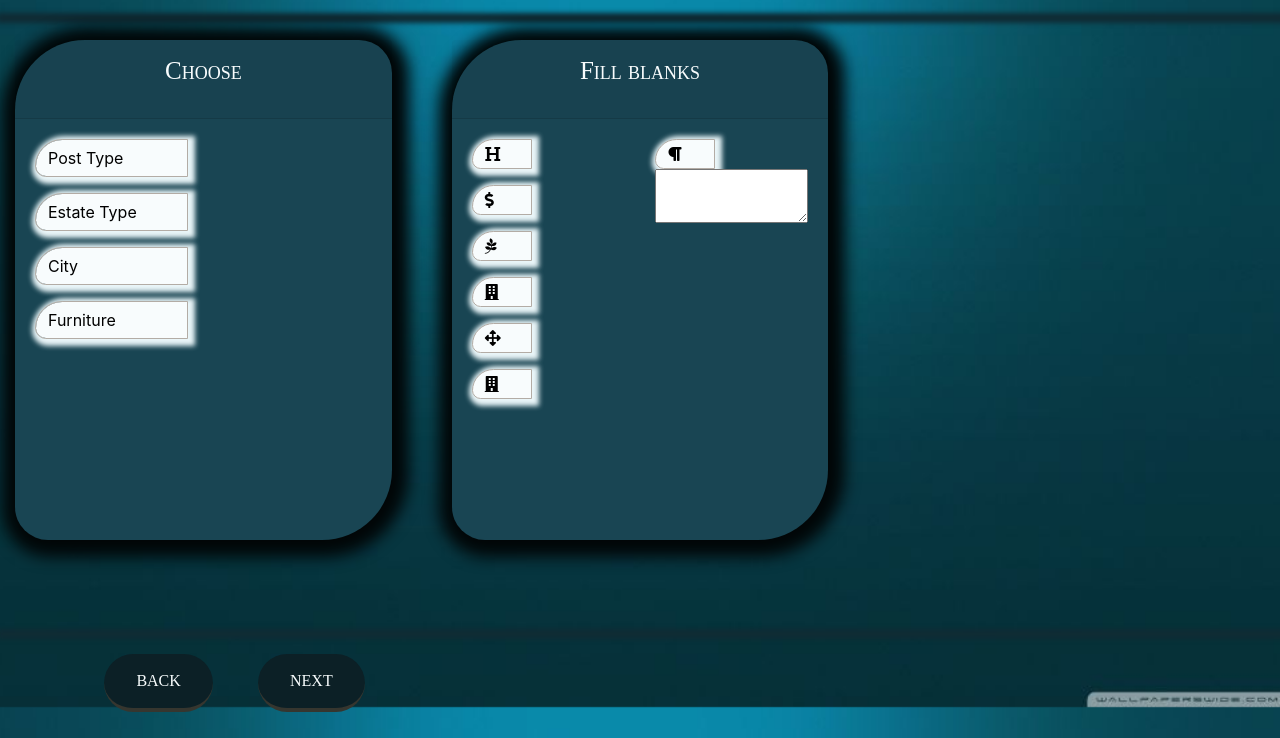
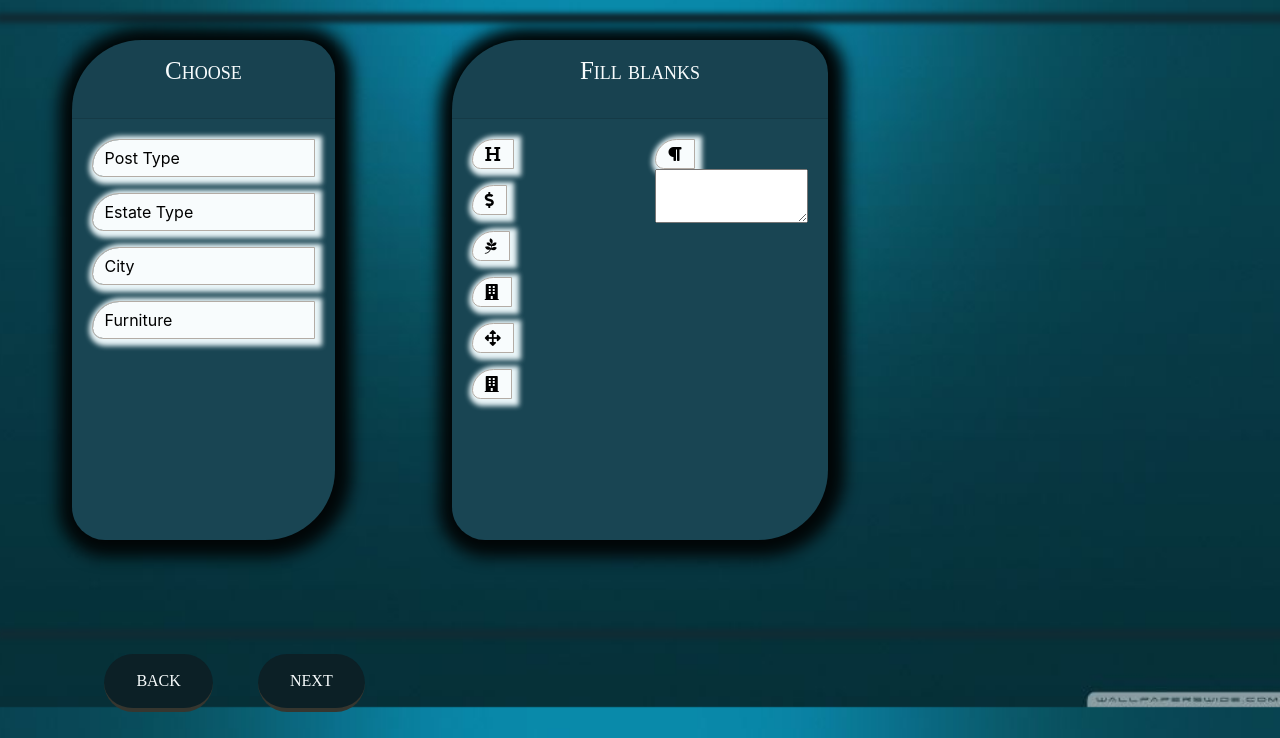
Before and after one commit to egesaray/RealEstateListingSite, a Django app: template main/templates/main/createpost.html in a window 1280 px wide, after a click on "NEXT". Shown: the part 93-831 px from the top of the page. Run offline with Django 3.2, Linux system fonts and the light colour scheme; the template is opened without the code that fills it: most values are stand-ins (such as "Sample title", 1, 10 or a date in 2020); form fields are guessed from the names that the template uses; some libraries are stand-ins or nearby versions.

Commit message:
createpost
css repaer

```diff
--- a/main/templates/main/createpost.html
+++ b/main/templates/main/createpost.html
@@ -45,14 +45,19 @@
 
         .cardR{
           height: 500px;
-          width: 450px;
+          width: 70%;
           background-color:#194553 !important;
           box-shadow: 2px 2px 15px 15px #020708;
           border-radius: 70px 33px;
+    }
+            .cardR2{
+          height: 500px;
+          width: 100%;
+          background-color:#194553 !important;
+          box-shadow: 2px 2px 15px 15px #020708;
+          border-radius: 70px 33px;
+    }
 
-
-
-    }
 
         .rightb{
            position: absolute;
@@ -117,21 +122,21 @@
             background-color: #f8fcfd;
             color: black;
             border-radius: 50px 20px;
-            min-width: 60px;
+
         }
 
         .form-control{
           background-color: #f8fcfd;
           color: black;
           border:1px solid #b3aca5;
-
+          width: 100%;
         }
 
 
 
         .desdiv{
                     max-height: 370px;
-                    min-height: 255px;
+                    min-height: 307px;
         }
 
 
@@ -152,7 +157,7 @@
              box-shadow: 2px 2px 5px 5px #e9f5f8;
              cursor:pointer;
              border-radius: 50px 20px;
-             min-width: 140px;
+
 
         }
 
@@ -318,7 +323,7 @@
 
                                 {% csrf_token %}
                                  <div class="row">
-                        <div class="col-md-6">
+                        <div class="col-md-12">
 
                                   <div class="input-group form-group">
                                   <label   class="form-control input-group form-group bg" >Post Type</label>
@@ -363,7 +368,7 @@
         <div class="col-md-4 ele" id="step2" >
             <div class="container">
                 <div class="d-flex justify-content-center h-100">
-                    <div class="cardR">
+                    <div class="cardR2">
                            <div class="card-header">
                             <center><p class="txt"><b>Fill blanks</b></font></p></center>
 
@@ -375,7 +380,7 @@
                         <div class="col-md-6">
                                 <div class="input-group form-group">
                                     <div class="input-group-prepend">
-                                        <span style="width: 50px;" class="input-group-text bg"><i class="fas fa-heading" ></i></span>
+                                        <span  class="input-group-text bg"><i class="fas fa-heading" ></i></span>
                                     </div>
 
                                         {% render_field form.post_title class="form-control b-r" placeholder="Post Title" id="post_title" %}
@@ -384,7 +389,7 @@
 
                                 <div class="input-group form-group">
                                     <div class="input-group-prepend">
-                                        <span style="width: 50px;" style="width: 110px;" class="input-group-text bg"><i class="fas fa-dollar-sign"> </i></span>
+                                        <span  class="input-group-text bg"><i class="fas fa-dollar-sign"> </i></span>
                                     </div>
                                      {% render_field form.price class="form-control b-r" placeholder="Price" id="price" %}
 
@@ -392,7 +397,7 @@
 
                                    <div class="input-group form-group">
                                     <div class="input-group-prepend">
-                                        <span style="width: 50px;" class="input-group-text bg"><i class="fab fa-pagelines"></i></span>
+                                        <span  class="input-group-text bg"><i class="fab fa-pagelines"></i></span>
                                     </div>
                                      {% render_field form.building_age class="form-control b-r" placeholder="Building Age" id="building_age" %}
 
@@ -400,7 +405,7 @@
 
                                    <div class="input-group form-group">
                                     <div class="input-group-prepend">
-                                        <span style="width: 50px;"  class="input-group-text bg"><i class="fas fa-building"></i></span>
+                                        <span   class="input-group-text bg"><i class="fas fa-building"></i></span>
                                     </div>
                                     {% render_field form.floor class="form-control b-r" placeholder="Building Floor" id="floor" %}
 
@@ -408,14 +413,14 @@
 
                                    <div class="input-group form-group">
                                     <div class="input-group-prepend">
-                                        <span style="width: 50px;" class="input-group-text bg"><i class="fas fa-arrows-alt"></i></span>
+                                        <span  class="input-group-text bg"><i class="fas fa-arrows-alt"></i></span>
                                     </div>
                                     {% render_field form.area class="form-control b-r" placeholder="Area m²" id=area%}
 
                                 </div>
                                      <div class="input-group form-group">
                                     <div class="input-group-prepend">
-                                        <span style="width: 50px;"  class="input-group-text bg"><i class="fas fa-building"></i></span>
+                                        <span   class="input-group-text bg"><i class="fas fa-building"></i></span>
                                     </div>
                                     {% render_field form.room class="form-control b-r" placeholder="Room Number" id="room" %}
 
@@ -428,7 +433,7 @@
                          <div class="col-md-6">
                               <div  class="input-group form-group">
                                     <div class="input-group-prepend">
-                                        <span style="width: 50px;" class="input-group-text bg"><i class="fas fa-paragraph"></i></span>
+                                        <span  class="input-group-text bg"><i class="fas fa-paragraph"></i></span>
 
                                     </div>
                                    {% render_field form.post_description class="form-control desdiv b-r" placeholder="Description" id="post_description"%}
```
Also changed, not shown: db.sqlite3.
